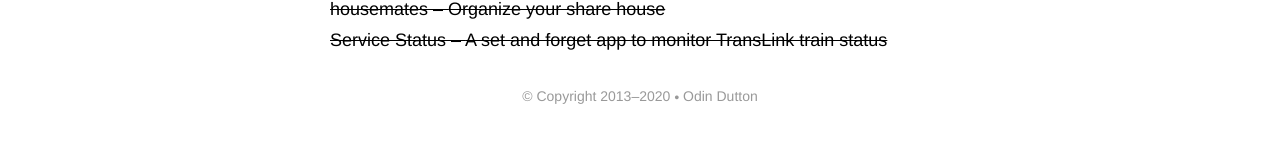
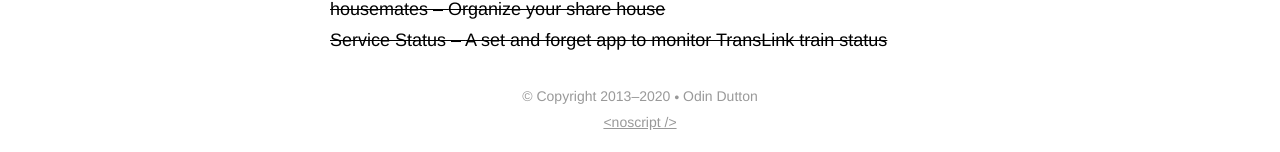
Before and after one commit to twe4ked/odindutton.com, a Jekyll site: the page built from index.html, in a window 1280 px wide. Shown: the part 880-1032 px from the top of the page. Built offline with Jekyll 4.4.1, drawn with Linux system fonts in a browser that asks for light colours; before the commit the page ends 1009 px from its top, so only the background shows below that.

Commit message:
Add /no-script link

```diff
--- a/_layouts/default.html
+++ b/_layouts/default.html
@@ -28,6 +28,8 @@
           &copy; Copyright 2013&ndash;{{ site.time | date: "%Y" }}
           <em>&bull;</em>
           Odin Dutton
+          <br />
+          <a href="/no-script">&lt;noscript /&gt;</a>
         </small>
       </footer>
     </section>
--- a/assets/stylesheets/style.sass
+++ b/assets/stylesheets/style.sass
@@ -227,6 +227,8 @@ footer
   em
     position: relative
     top: 1px
+  a
+    color: #999
 
 .hide-cover
   #cover
```
